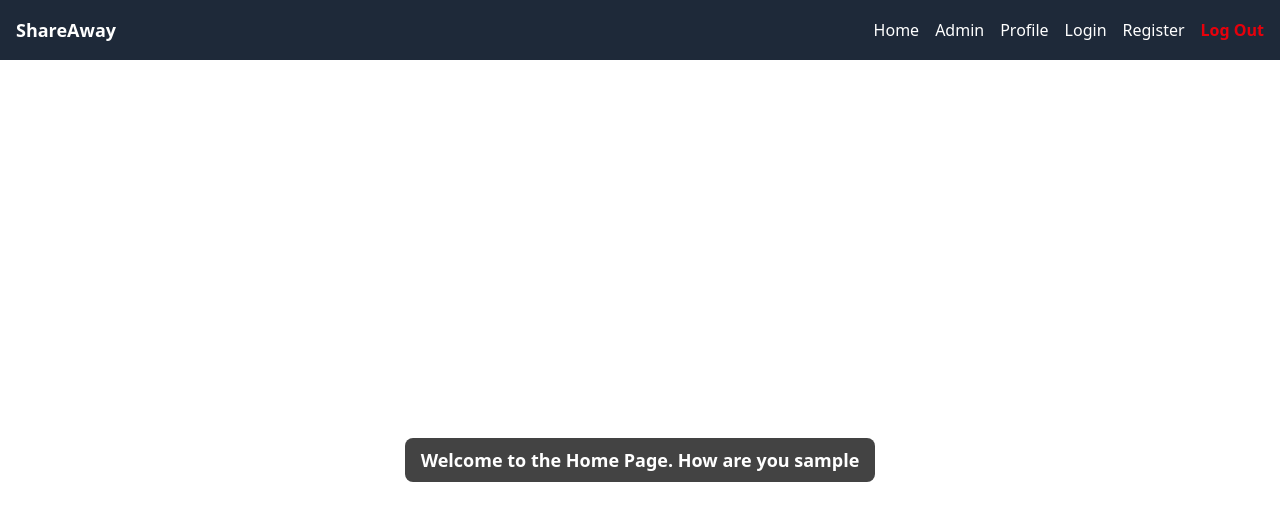
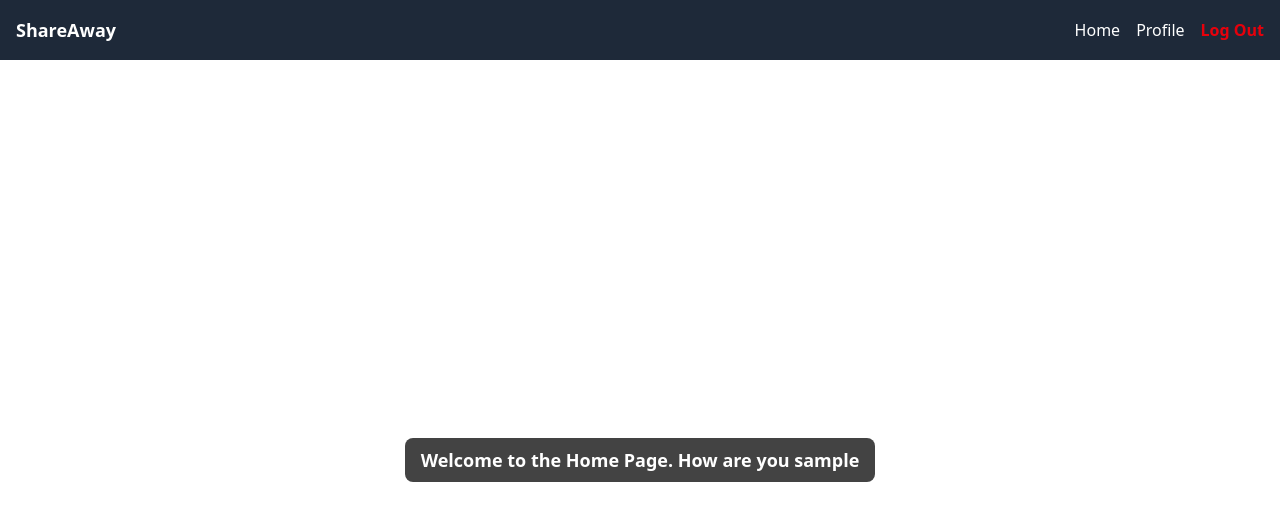
Before and after one commit to itsmeprinceyt/share-away-website, a Next.js app: page /home in a window 1280 px wide. Shown: the top 520 px of the page. Built offline with nearby package versions, Linux system fonts and the light colour scheme; sample sign-in values are in the browser's storage.

Commit message:
1.4.4 | Fixed navbar to update based on route movement

```diff
--- a/src/app/(components)/Navbar.tsx
+++ b/src/app/(components)/Navbar.tsx
@@ -1,32 +1,65 @@
-import Link from "next/link"
-import Logout from "./Logout"
+'use client';
+import Link from 'next/link';
+import Image from 'next/image';
+import Logout from './Logout';
+import { useCheckSession } from '@/hooks/useCheckSession';
 
-export default function Navbar(){
-    return(
-        <div>
+export default function Navbar() {
+    const session = useCheckSession();
+    return (
         <nav className="bg-gray-800 p-4 flex justify-between items-center">
             <div className="text-white text-lg font-bold">ShareAway</div>
-                <ul className="flex space-x-4">
+
+            <ul className="flex space-x-4 items-center">
                 <li>
                     <Link href="/" className="text-white hover:text-gray-400">Home</Link>
                 </li>
+
+                {/* Show admin panel if user is admin */}
+                {session?.user?.isAdmin === 1 && (
                     <li>
                         <Link href="/admin" className="text-white hover:text-gray-400">Admin</Link>
                     </li>
+                )}
+
+                {/* Show user profile if logged in */}
+                {session && (
                     <li>
-                        <Link href="/profile" className="text-white hover:text-gray-400">Profile</Link>
+                        <Link href="/profile" className="text-white hover:text-gray-400 flex items-center space-x-2">
+                            {session.user.pfp ? (
+                                <Image
+                                    src={session.user.pfp}
+                                    alt="Profile"
+                                    width={32}
+                                    height={32}
+                                    className="rounded-full"
+                                />
+                            ) : (
+                                <span className="text-white">Profile</span>
+                            )}
+                        </Link>
                     </li>
+                )}
+
+                {/* If not logged in, show Login/Register */}
+                {!session && (
+                    <>
                         <li>
                             <Link href="/login" className="text-white hover:text-gray-400">Login</Link>
                         </li>
                         <li>
                             <Link href="/sign-up" className="text-white hover:text-gray-400">Register</Link>
                         </li>
+                    </>
+                )}
+
+                {/* If logged in, show logout */}
+                {session && (
                     <li>
-                        <Logout/>
+                        <Logout />
                     </li>
+                )}
             </ul>
         </nav>
-        </div>
-    )
+    );
 }
--- a/src/app/admin/page.tsx
+++ b/src/app/admin/page.tsx
@@ -4,6 +4,7 @@ import Link from 'next/link';
 import getBaseUrl from '../../utils/getBaseUrl';
 import { useCheckSession } from '../../hooks/useCheckSession';
 import Loading from '../(components)/Loading';
+import Navbar from '../(components)/Navbar';
 
 /**
  * @description     - This is the main Admin panel where we can see all the user activity,
@@ -12,9 +13,11 @@ import Loading from '../(components)/Loading';
 export default function Admin() {
     const [tables, setTables] = useState<string[]>([]);
     const [loading, setLoading] = useState(false);
-    useCheckSession('ADMIN');
+    const session = useCheckSession('ADMIN');
 
     useEffect(() => {
+        if (!session) return;
+
         setLoading(true);
 
         const fetchTables = async () => {
@@ -24,12 +27,13 @@ export default function Admin() {
             setLoading(false);
         };
         fetchTables();
-    }, []);
+    }, [session]);
 
     if (loading) return <Loading/>;
 
     return (
-        <div className="space-y-2 p-2">
+        <div className="space-y-2">
+            <Navbar/>
             {tables.map((name, index) => (
                 <div key={index}>
                     <Link href={`/admin/table/${name}`}>{name}</Link>
--- a/src/app/admin/table/[name]/page.tsx
+++ b/src/app/admin/table/[name]/page.tsx
@@ -4,6 +4,7 @@ import { useParams } from 'next/navigation';
 import getBaseUrl from '@/utils/getBaseUrl';
 import { useCheckSession } from '../../../../hooks/useCheckSession';
 import Loading from '../../../(components)/Loading';
+import Navbar from '../../../(components)/Navbar';
 
 /**
  * @description     - This page is used to display the data of a specific table in the database.
@@ -33,6 +34,7 @@ export default function TablePage() {
 
     return (
         <div>
+            <Navbar/>
             <h1>Data in table: {name}</h1>
             <pre>{JSON.stringify(data, null, 2)}</pre>
         </div>
--- a/src/app/home/page.tsx
+++ b/src/app/home/page.tsx
@@ -1,5 +1,6 @@
 "use client";
 import { useCheckSession } from '../../hooks/useCheckSession';
+import Navbar from '../(components)/Navbar';
 
 /**
  * @description     - Home page which will show all the posts of every users and we can,
@@ -9,9 +10,12 @@ export default function Home(){
     const session = useCheckSession();
 
     return (
+        <div>
+            <Navbar/>
         <div className="flex flex-col justify-center items-center gap-2 h-screen">
             <p className="text-lg font-semibold animate-pulse bg-black text-white p-2 px-4 rounded-lg ">
                 Welcome to the Home Page. How are you {session?.user.username}</p>
         </div>
+        </div>
     );
 }
--- a/src/app/layout.tsx
+++ b/src/app/layout.tsx
@@ -2,7 +2,6 @@ import type { Metadata } from "next";
 import "./globals.css";
 import { Suspense } from "react";
 import Loading from './(components)/Loading';
-import Navbar from './(components)/Navbar';
 
 export const metadata: Metadata = {
   title: "ShareAway | ItsMe Prince",
@@ -17,10 +16,9 @@ export default function RootLayout({
   return (
     <html lang="en">
       <body className="antialiased">
-        <Suspense fallback={<Loading/>}>
-        <Navbar/>
-          {children}
-        </Suspense>
+          <Suspense fallback={<Loading />}>
+            {children}
+          </Suspense>
       </body>
     </html>
   );
--- a/src/app/page.tsx
+++ b/src/app/page.tsx
@@ -1,4 +1,5 @@
 "use client";
+import Link from 'next/link';
 import useRedirectToHome from '../hooks/useRedirectToHome';
 
 export default function Home() {
@@ -6,6 +7,9 @@ export default function Home() {
   return (
     <div className="h-screen flex flex-col justify-center items-center gap-2">
       Hero Section
+      <Link href="/login" className="text-lg font-semibold animate-pulse bg-black text-white p-2 px-4 rounded-lg">
+        Get Started
+      </Link>
     </div>
   );
 }
--- a/src/app/profile/[uuid]/page.tsx
+++ b/src/app/profile/[uuid]/page.tsx
@@ -7,6 +7,7 @@ import { updateUserSession } from '../../../utils/updateUserSesssion';
 import { useCheckSession } from '../../../hooks/useCheckSession';
 import User from '../../../types/User';
 import Loading from '../../(components)/Loading';
+import Navbar from '../../(components)/Navbar';
 
 /**
  * @description             - This page is used to display the profile of a user.
@@ -194,6 +195,7 @@ export default function ProfilePage() {
 
     return (
         <div>
+            <Navbar/>
             {(passWordEdit) && (
                 <div className="bg-gray-100 p-4 rounded-lg shadow-md mb-4">
                     <h1 className="text-xl font-semibold mb-2">Edit Profile</h1>
```
Also changed, not shown: src/hooks/useCheckSession.ts (line endings or trailing spaces). Lines whose indentation alone changed are shown as unchanged.
